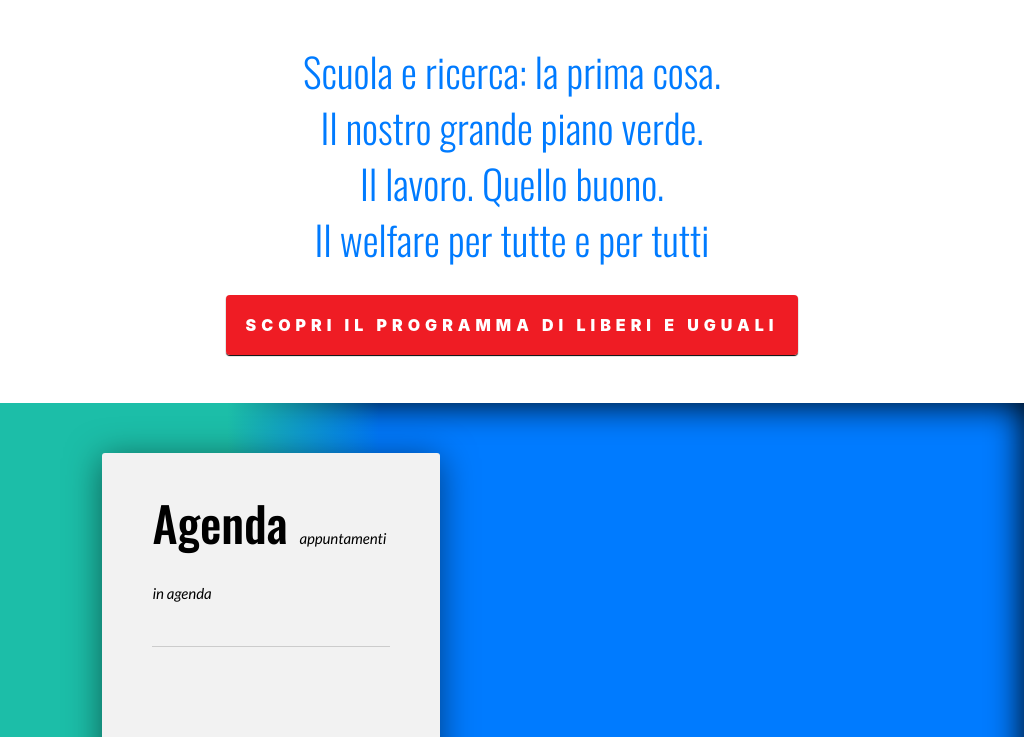
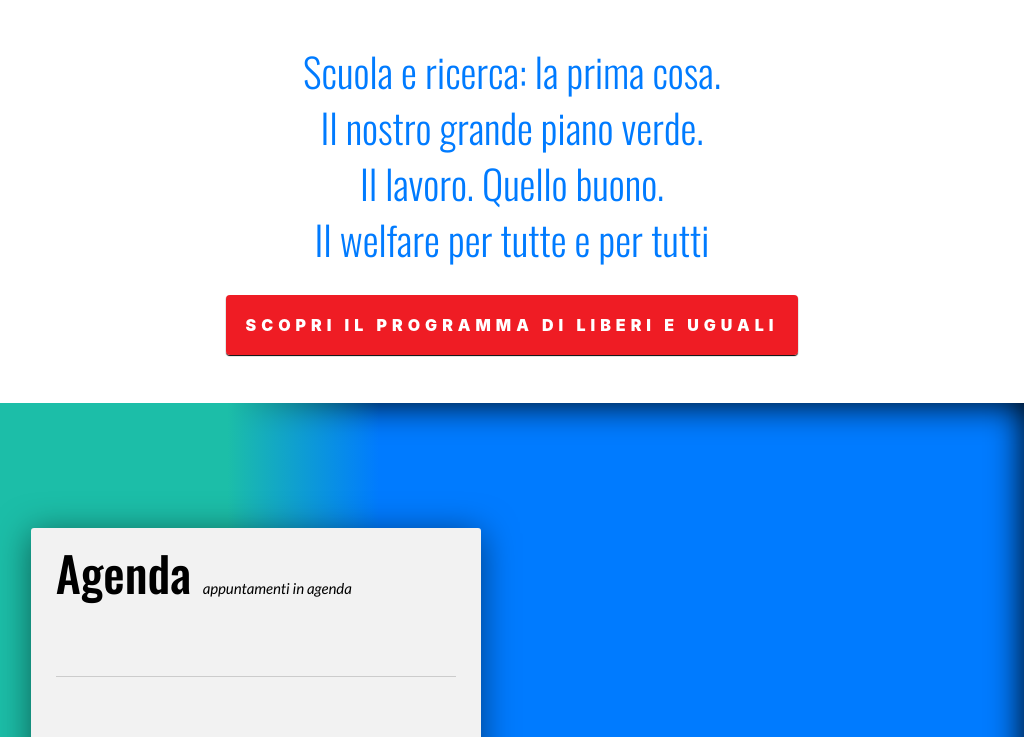
Before and after one commit to possibile/candidati-2018, a website with bundled scripts: page index.html in a window 1024 px wide. Shown: the part 2063-2800 px from the top of the page. Built offline with nearby package versions, Linux system fonts and the light colour scheme; no server answers.

Commit message:
responsive for tablet

```diff
--- a/css/myresponsive.css
+++ b/css/myresponsive.css
@@ -162,19 +162,30 @@
 
 }
 
-@media screen and (min-width: 600px) and (max-width: 1024px){
+@media screen and (min-width: 993px) and (max-width: 1200px){
     .box-agenda {
-    width: 44%;
-    left: 3%;
-    padding: 25px;
-    top: 25%;
-    min-height: 400px;
+    width: 44% !important;
+    left: 3% !important;
+    padding: 25px !important;
+    top: 25% !important;
+    min-height: 400px !important;
     }
     .page-box {
-    margin-top: 60px;
-    position: relative;
-    width: 100%;
-    bottom: 10%;
+    margin-top: 60px !important;
+    position: relative !important;
+    width: 100% !important;
+    bottom: 10% !important;
+    }
+
+    .navbar-nav li{
+     margin-right:10px !important;
+    }
+    .nav-link{
+      font-size: 13px;
+      padding: 20px 0 !important;
+    }
+    h1.nome_candidato {
+        font-size: 25px;
     }
 
 }
```
Also changed, not shown: nbproject/project.xml (added, +9 -0 lines), 2 other files.
